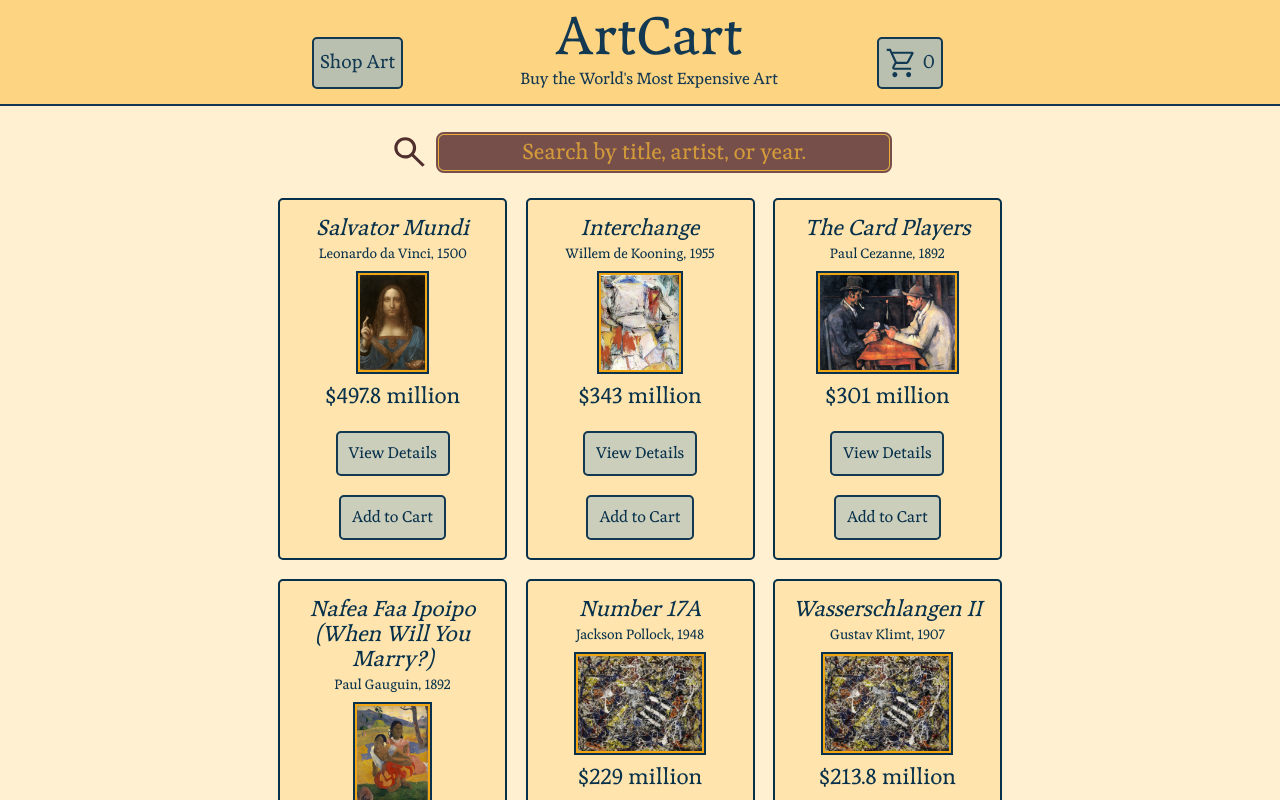
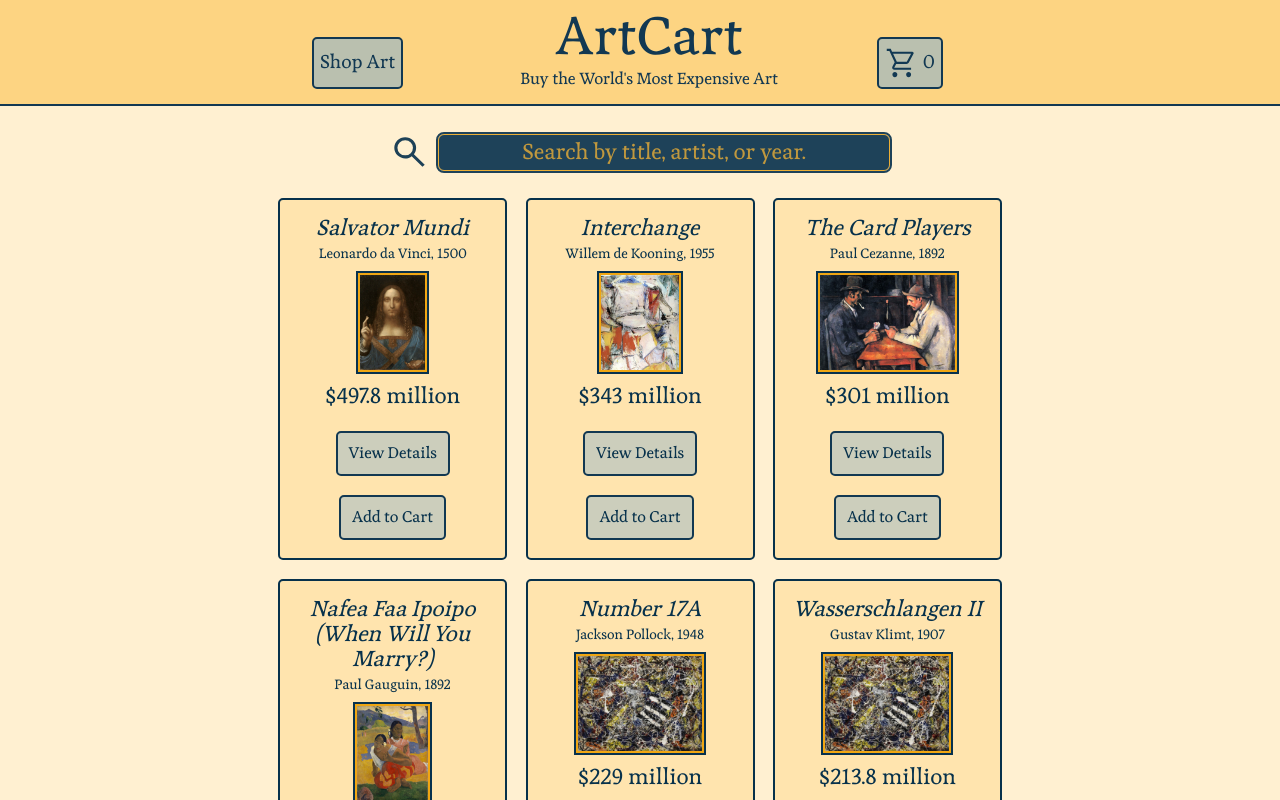
Before and after one commit to seanstephenbrian/art-cart, a React (Create React App) app: page /shop in a window 1280 px wide. Shown: the top 800 px of the page. Built offline with nearby package versions, Linux system fonts and the light colour scheme.

Commit message:
tweak design of search bar

```diff
--- a/src/styles/main.scss
+++ b/src/styles/main.scss
@@ -34,8 +34,8 @@
     --nav-text: #123852;
     --remove-item-bg: #6c4240ed;
     --remove-item-text: #ecaf36;
-    --search-bg: #6c4240ed;
-    --search-focus: #1e4259;
+    --search-bg: #1e4259;
+    --search-focus: #6c4240ed;
     --search-placeholder: #ecaf36c9;
     --search-text: #ecaf36;
     --search: #502f2d;
--- a/src/styles/shop.scss
+++ b/src/styles/shop.scss
@@ -28,7 +28,7 @@
             height: 70%;
 
             img {
-                filter: invert(20%) sepia(5%) saturate(3927%) hue-rotate(315deg) brightness(94%) contrast(94%);
+                filter: invert(20%) sepia(70%) saturate(451%) hue-rotate(160deg) brightness(90%) contrast(92%);
                 height: 100%;
             }
         }
```
